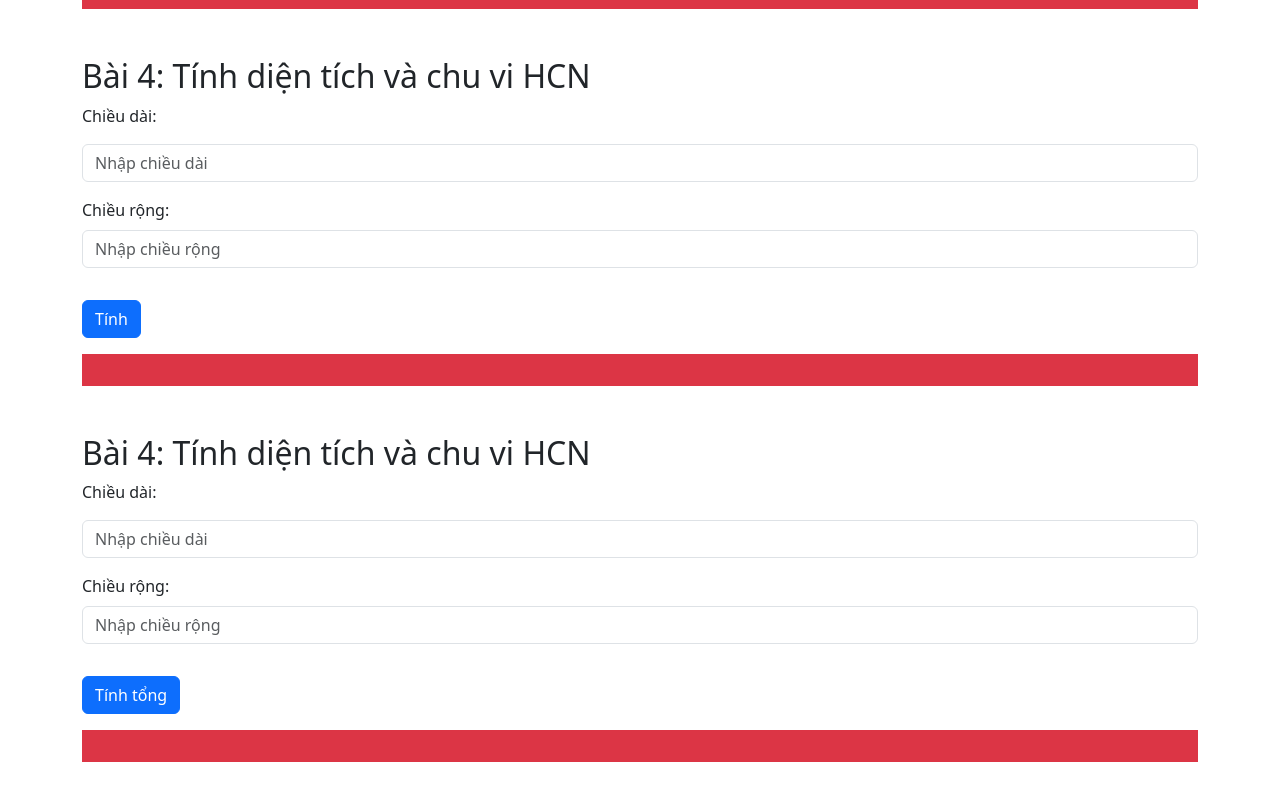
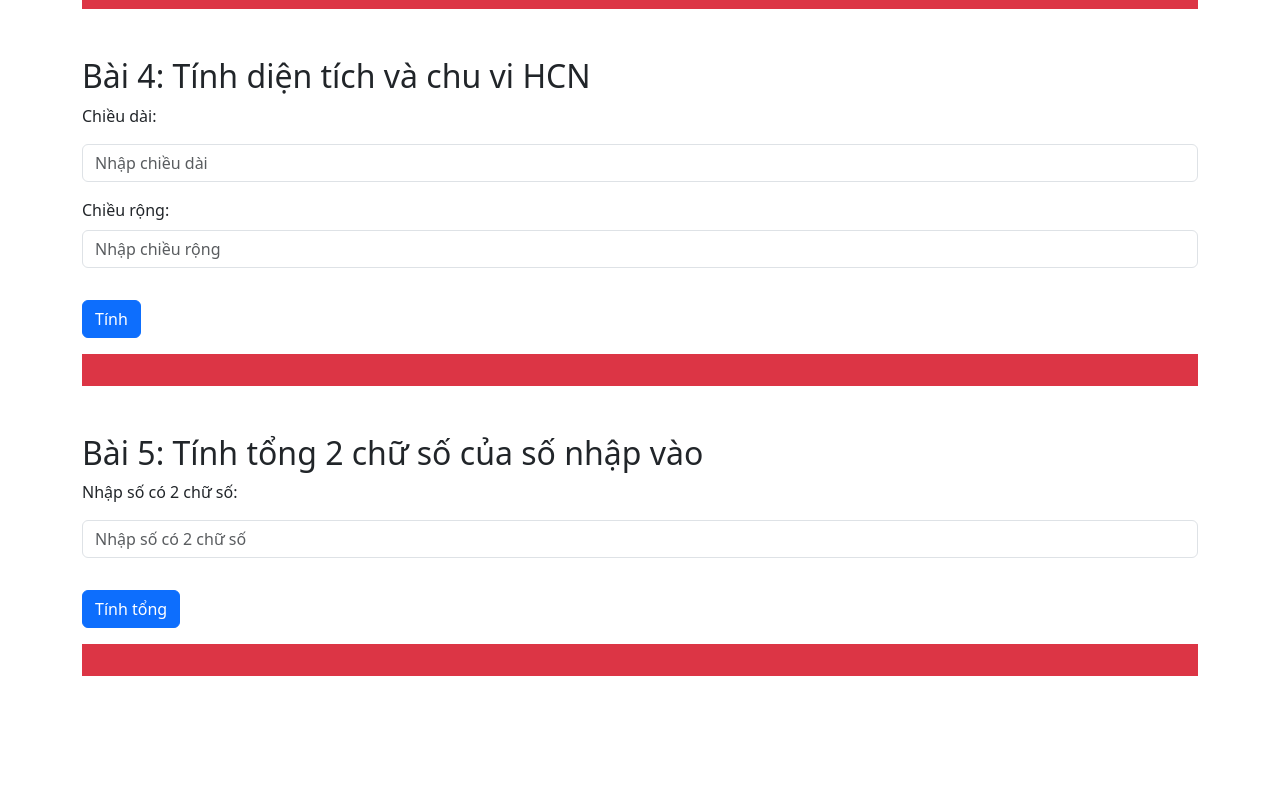
Before and after one commit to lanvadieppanda1/BC69_BaiTapJS_LuuHoangLong, a plain HTML site: page index.html in a window 1280 px wide. Shown: the part 798-1598 px from the top of the page. After the commit the page ends 1522 px from the top, so only its background shows below. Drawn offline with nearby package versions, Linux system fonts and the light colour scheme.

Commit message:
commit source

```diff
--- a/index.html
+++ b/index.html
@@ -54,11 +54,9 @@
 
     <!-- Bài 5 -->
     <div class="container mb-5">
-        <h2>Bài 4: Tính diện tích và chu vi HCN</h2>
-        <label class="form-label mb-3">Chiều dài:</label>
-        <input type="text" class="form-control mb-3" id="length" placeholder="Nhập chiều dài" />
-        <label class="form-label">Chiều rộng:</label>
-        <input type="text" class="form-control mb-3" id="width" placeholder="Nhập chiều rộng" />
+        <h2>Bài 5: Tính tổng 2 chữ số của số nhập vào</h2>
+        <label class="form-label mb-3">Nhập số có 2 chữ số:</label>
+        <input type="text" class="form-control mb-3" id="twoDigitNumber" placeholder="Nhập số có 2 chữ số" />
         <button type="submit" class="btn btn-primary mt-3" id="btnTinhTong">Tính tổng</button>
         <div id="sumDigitsResult" class="bg-danger bg-opcity-100 text-white p-3 mt-3"></div>
     </div>
```
